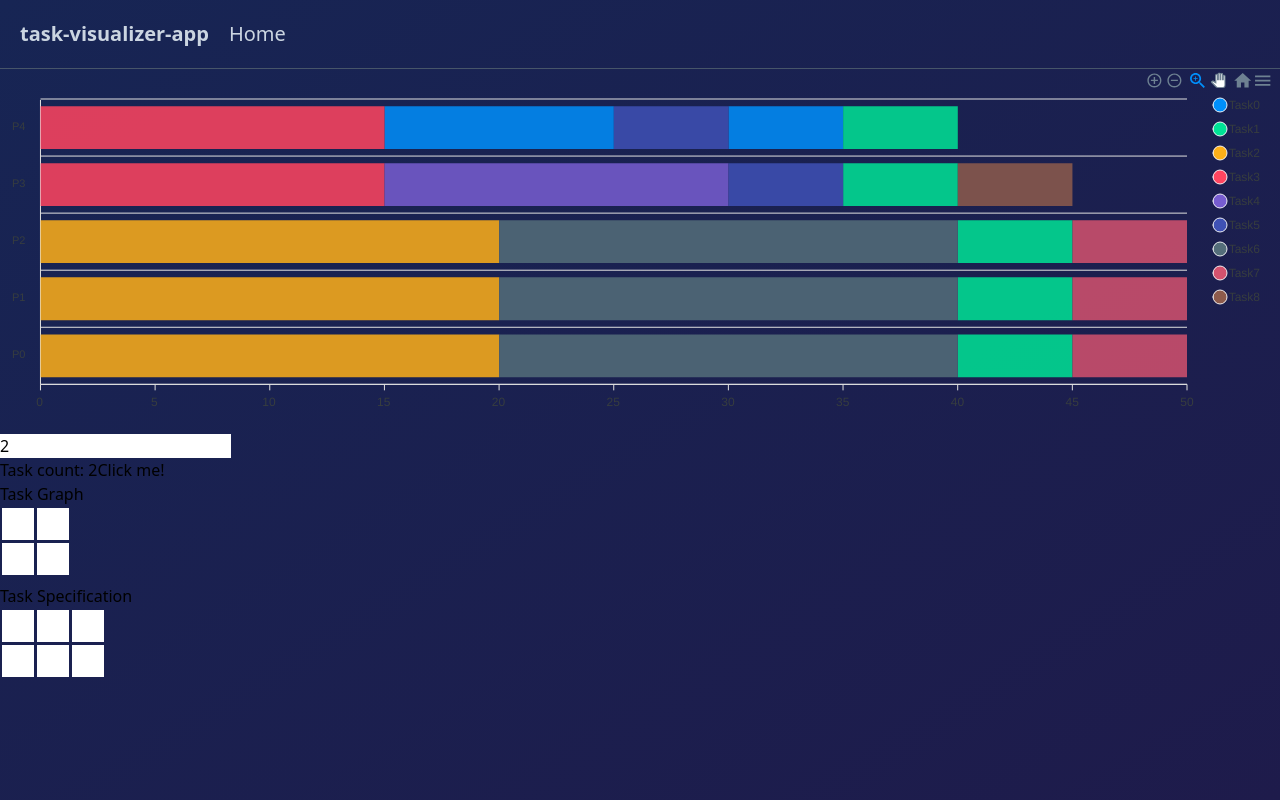
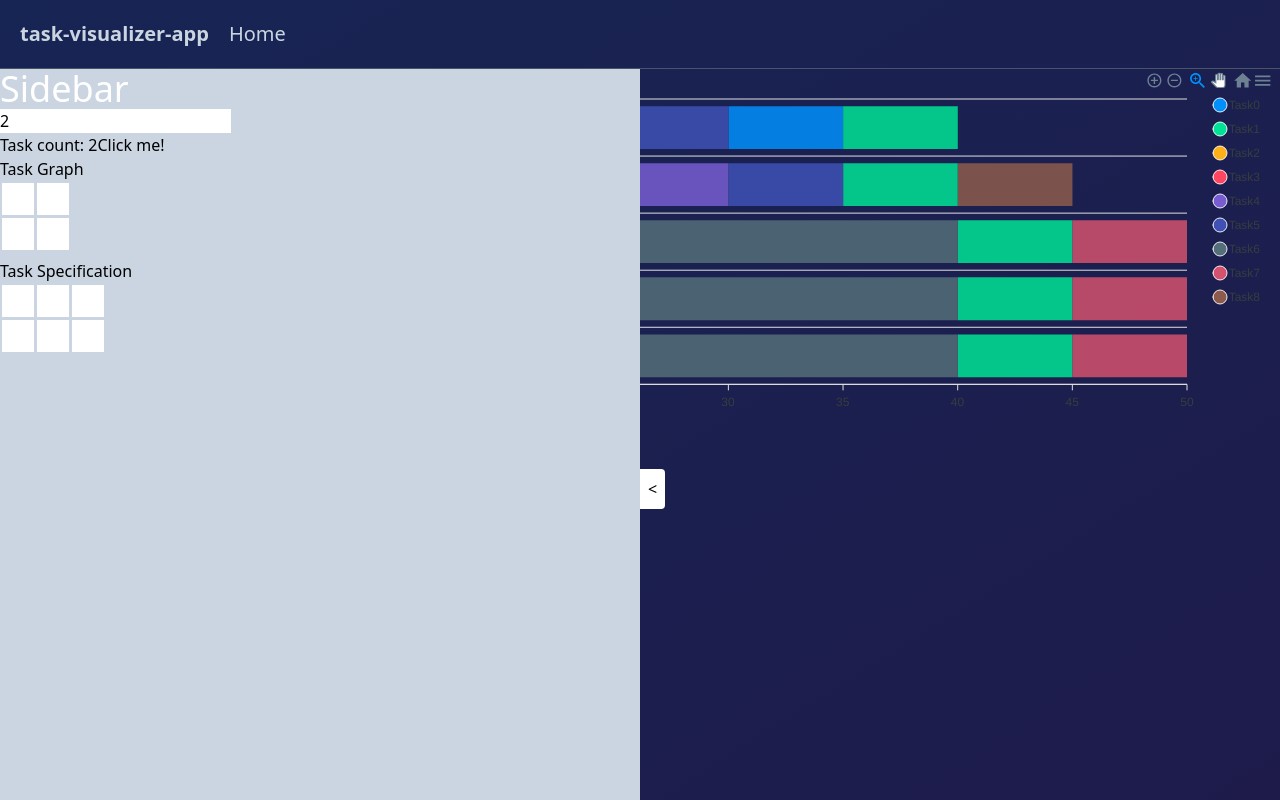
Before and after one commit to YaBoyya/task-visualizer-app, a React (Vite) app: page / in a window 1280 px wide. Built offline with nearby package versions, Linux system fonts and the light colour scheme.

Commit message:
Update button animation to move along with the sidebar

```diff
--- a/src/App.tsx
+++ b/src/App.tsx
@@ -6,6 +6,7 @@ import MC_DZZZ from './MC_DZZZ'
 import TimelineChart from "./TimelineChart";
 import BackgrounContainer from "./components/BackgroundContainer";
 import Navbar from "./components/Navbar";
+import Sidebar from "./components/Sidebar";
 
 
 const taskGraph = [
@@ -50,10 +51,8 @@ function App() {
   return (
     <BackgrounContainer>
       <Navbar />
+      <Sidebar>
         <div className='container'>
-        <div className="chart">
-          <TimelineChart />
-        </div>
           <div className="main-input">
             <InputTaskCount
               setTaskCount={setTaskCount}
@@ -80,6 +79,11 @@ function App() {
             </div>
           </div>
         </div>
+      </Sidebar>
+
+      <div className="z-0">
+        <TimelineChart />
+      </div>
     </BackgrounContainer>
   )
 }
--- a/src/assets/main.css
+++ b/src/assets/main.css
@@ -600,44 +600,28 @@ video {
   position: absolute;
 }
 
-.-right-\[7\%\] {
-  right: -7%;
+.relative {
+  position: relative;
 }
 
 .left-0 {
   left: 0px;
 }
 
-.right-\[93\%\] {
-  right: 93%;
+.right-0 {
+  right: 0px;
 }
 
 .top-\[50\%\] {
   top: 50%;
 }
 
-.-right-\[0\%\] {
-  right: -0%;
+.-left-2 {
+  left: -0.5rem;
 }
 
-.right-\[0\%\] {
-  right: 0%;
-}
-
-.right-\[1\%\] {
-  right: 1%;
-}
-
-.-right-\[1\%\] {
-  right: -1%;
-}
-
-.-right-\[3\%\] {
-  right: -3%;
-}
-
-.right-0 {
-  right: 0px;
+.left-\[120\] {
+  left: 120;
 }
 
 .z-0 {
@@ -664,15 +648,23 @@ video {
   height: 100vh;
 }
 
+.h-full {
+  height: 100%;
+}
+
 .min-h-screen {
   min-height: 100vh;
+}
+
+.w-\[100\%\] {
+  width: 100%;
 }
 
 .w-\[50\%\] {
   width: 50%;
 }
 
-.w-\[100\%\] {
+.w-full {
   width: 100%;
 }
 
@@ -691,6 +683,41 @@ video {
 
 .translate-x-full {
   --tw-translate-x: 100%;
+  transform: translate(var(--tw-translate-x), var(--tw-translate-y)) rotate(var(--tw-rotate)) skewX(var(--tw-skew-x)) skewY(var(--tw-skew-y)) scaleX(var(--tw-scale-x)) scaleY(var(--tw-scale-y));
+}
+
+.translate-x-0 {
+  --tw-translate-x: 0px;
+  transform: translate(var(--tw-translate-x), var(--tw-translate-y)) rotate(var(--tw-rotate)) skewX(var(--tw-skew-x)) skewY(var(--tw-skew-y)) scaleX(var(--tw-scale-x)) scaleY(var(--tw-scale-y));
+}
+
+.translate-x-\[100\%\] {
+  --tw-translate-x: 100%;
+  transform: translate(var(--tw-translate-x), var(--tw-translate-y)) rotate(var(--tw-rotate)) skewX(var(--tw-skew-x)) skewY(var(--tw-skew-y)) scaleX(var(--tw-scale-x)) scaleY(var(--tw-scale-y));
+}
+
+.translate-x-\[1000\%\] {
+  --tw-translate-x: 1000%;
+  transform: translate(var(--tw-translate-x), var(--tw-translate-y)) rotate(var(--tw-rotate)) skewX(var(--tw-skew-x)) skewY(var(--tw-skew-y)) scaleX(var(--tw-scale-x)) scaleY(var(--tw-scale-y));
+}
+
+.translate-x-\[10000\%\] {
+  --tw-translate-x: 10000%;
+  transform: translate(var(--tw-translate-x), var(--tw-translate-y)) rotate(var(--tw-rotate)) skewX(var(--tw-skew-x)) skewY(var(--tw-skew-y)) scaleX(var(--tw-scale-x)) scaleY(var(--tw-scale-y));
+}
+
+.translate-x-\[1500\%\] {
+  --tw-translate-x: 1500%;
+  transform: translate(var(--tw-translate-x), var(--tw-translate-y)) rotate(var(--tw-rotate)) skewX(var(--tw-skew-x)) skewY(var(--tw-skew-y)) scaleX(var(--tw-scale-x)) scaleY(var(--tw-scale-y));
+}
+
+.translate-x-\[2000\%\] {
+  --tw-translate-x: 2000%;
+  transform: translate(var(--tw-translate-x), var(--tw-translate-y)) rotate(var(--tw-rotate)) skewX(var(--tw-skew-x)) skewY(var(--tw-skew-y)) scaleX(var(--tw-scale-x)) scaleY(var(--tw-scale-y));
+}
+
+.-translate-x-\[2000\%\] {
+  --tw-translate-x: -2000%;
   transform: translate(var(--tw-translate-x), var(--tw-translate-y)) rotate(var(--tw-rotate)) skewX(var(--tw-skew-x)) skewY(var(--tw-skew-y)) scaleX(var(--tw-scale-x)) scaleY(var(--tw-scale-y));
 }
 
@@ -771,3 +798,31 @@ video {
   --tw-text-opacity: 1;
   color: rgb(255 255 255 / var(--tw-text-opacity));
 }
+
+.transition {
+  transition-property: color, background-color, border-color, text-decoration-color, fill, stroke, opacity, box-shadow, transform, filter, -webkit-backdrop-filter;
+  transition-property: color, background-color, border-color, text-decoration-color, fill, stroke, opacity, box-shadow, transform, filter, backdrop-filter;
+  transition-property: color, background-color, border-color, text-decoration-color, fill, stroke, opacity, box-shadow, transform, filter, backdrop-filter, -webkit-backdrop-filter;
+  transition-timing-function: cubic-bezier(0.4, 0, 0.2, 1);
+  transition-duration: 150ms;
+}
+
+.transition-transform {
+  transition-property: transform;
+  transition-timing-function: cubic-bezier(0.4, 0, 0.2, 1);
+  transition-duration: 150ms;
+}
+
+.transition-all {
+  transition-property: all;
+  transition-timing-function: cubic-bezier(0.4, 0, 0.2, 1);
+  transition-duration: 150ms;
+}
+
+.delay-300 {
+  transition-delay: 300ms;
+}
+
+.ease-in-out {
+  transition-timing-function: cubic-bezier(0.4, 0, 0.2, 1);
+}
--- a/src/components/Sidebar.tsx
+++ b/src/components/Sidebar.tsx
@@ -5,18 +5,19 @@ function Sidebar({children}: any) {
   const [visible, setVisible] = useState(true);
 
   const toggleVisibility = () => setVisible(curr => !curr);
-
+//TODO connect button to the transition
   return (
     <>
       <div className="flex w-[50%] fixed left-0 h-screen z-10">
-        <button
-          className={`absolute p-2 bg-white top-[50%] rounded-r ${visible ? "right-0 translate-x-full" : "left-0"}`}
-          onClick={toggleVisibility}
-        >
-          {visible ? "<" : ">"}
-        </button>
-        <aside className={`w-[100%] bg-slate-300 ${visible ? "" : "-translate-x-full"}`}>
-
+        <span className={`w-full h-full absolute transition-transform ease-in-out delay-300 ${visible ? "translate-x-full" : "translate-x-0"}`}>
+          <button
+            className={`absolute p-2 bg-white top-[50%] rounded-r`}
+            onClick={toggleVisibility}
+          >
+            {visible ? "<" : ">"}
+          </button>
+        </span>
+        <aside className={`w-[100%] bg-slate-300 transition-transform ease-in-out delay-300 ${visible ? "" : "-translate-x-full"}`}>
           <h1 className="text-white text-4xl">Sidebar</h1>
           {children}
         </aside>
```
Lines whose indentation alone changed are shown as unchanged.
